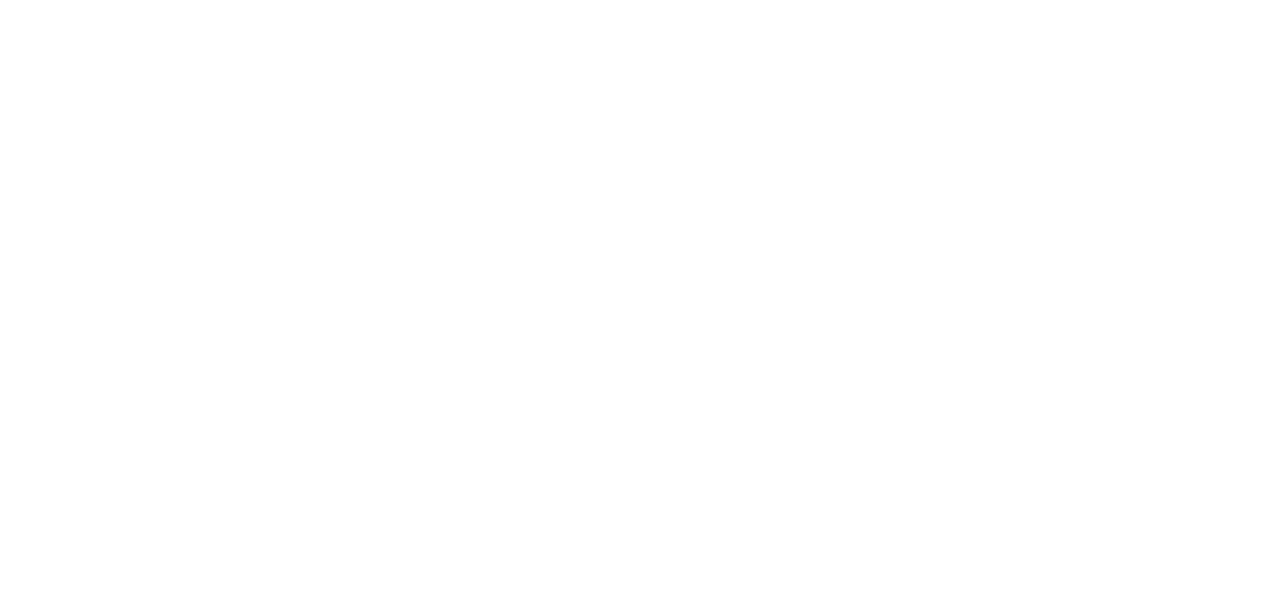
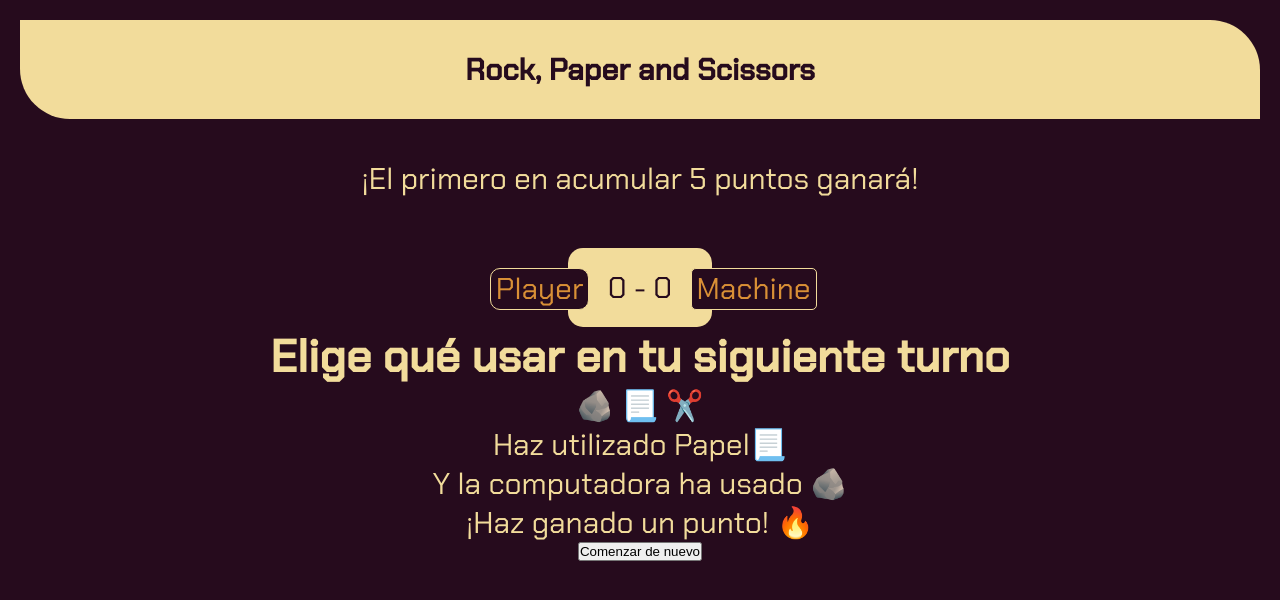
Before and after one commit to Luis-Almenarez/RockPaperscissors, a website: page index.html in a window 1280 px wide. Drawn offline with Linux system fonts and the light colour scheme.

Commit message:
HTML y CSS

```diff
--- a/index.html
+++ b/index.html
@@ -7,8 +7,39 @@
     <title>Rock, Papaer and Scissors</title>
   </head>
   <body>
-    <header></header>
-    <main></main>
+    <header class="header">
+      <h1>Rock, Paper and Scissors</h1>
+    </header>
+    <main class="main">
+      <p class="instructions">¡El primero en acumular 5 puntos ganará!</p>
+      <div class="marker">
+        <p class="name name__player">Player</p>
+        <p class="name name__pc">Machine</p>
+        <p>
+          <span class="point__user">0</span>
+          <span>-</span>
+          <span class="point__pc">0</span>
+        </p>
+      </div>
+      <div class="atack" id="atack">
+        <h2>Elige qué usar en tu siguiente turno</h2>
+        <div class="arms">
+          <buttton class="arm" id="rock🪨">🪨</buttton>
+          <buttton class="arm" id="paper📃">📃</buttton>
+          <buttton class="arm" id="scissors✂️">✂️</buttton>
+        </div>
+      </div>
+      <div class="message" id="message">
+        <p>
+          Haz utilizado
+          <span class="election" id="election__user">Papel📃</span>
+          <br />
+          <span class="election" id="election__pc">Y la computadora ha usado 🪨</span>
+        </p>
+        <p id="win__point">¡Haz ganado un punto! 🔥</p>
+      </div>
+      <button class="btn" id="reset">Comenzar de nuevo</button>
+    </main>
     <footer></footer>
   </body>
 </html>
--- a/src/scss/base/_generales.scss
+++ b/src/scss/base/_generales.scss
@@ -14,8 +14,7 @@ html {
 }
 
 body {
-  display: grid;
-  place-items: center;
-  min-height: 100vh;
   font-family: v.$font-principal;
+  background-color: v.$bg-color;
+  color: v.$letter-color;
 }
--- a/src/scss/base/_variables.scss
+++ b/src/scss/base/_variables.scss
@@ -9,6 +9,7 @@ $font-secundaria: "Montserrat", sans-serif;
 // COLORS
 $principal-color: #11001c;
 $light: #ffffff;
-$orange: #ffa600;
-$beige: #8f8f8f71;
+$letter-color: #f2dc9b;
+$bg-color: #260b1d;
+$clr-gold: #d99036;
 // COLORS
--- a/src/scss/layout/_header.scss
+++ b/src/scss/layout/_header.scss
@@ -0,0 +1,15 @@
+@use "../base/variables" as v;
+
+.header {
+  display: grid;
+  place-items: center;
+  background-color: v.$letter-color;
+  color: v.$bg-color;
+  padding: 3rem;
+  margin: 2rem;
+  border-radius: 0 5rem 0 5rem;
+
+  h1 {
+    font-size: 3rem;
+  }
+}
--- a/src/scss/layout/_hero.scss
+++ b/src/scss/layout/_hero.scss
@@ -0,0 +1,40 @@
+@use "../base/variables" as v;
+
+.main {
+  display: grid;
+  place-items: center;
+  padding: 2rem;
+  font-size: 3rem;
+  text-align: center;
+}
+
+.instructions {
+  margin-bottom: 5rem;
+}
+
+.marker {
+  background-color: v.$letter-color;
+  padding: 2rem 4rem;
+  border-radius: 1.5rem;
+  color: v.$bg-color;
+  position: relative;
+
+  .name {
+    position: absolute;
+    color: v.$clr-gold;
+    background-color: v.$bg-color;
+    line-height: 1;
+    padding: 0.5rem;
+    border-radius: 0.5rem;
+    border: 1px solid v.$letter-color;
+  }
+
+  .name__player {
+    border-radius: 1rem;
+    right: 85%;
+  }
+
+  .name__pc {
+    left: 85%;
+  }
+}
```
Also changed, not shown: public/css/bundle.css, 1 other file.
